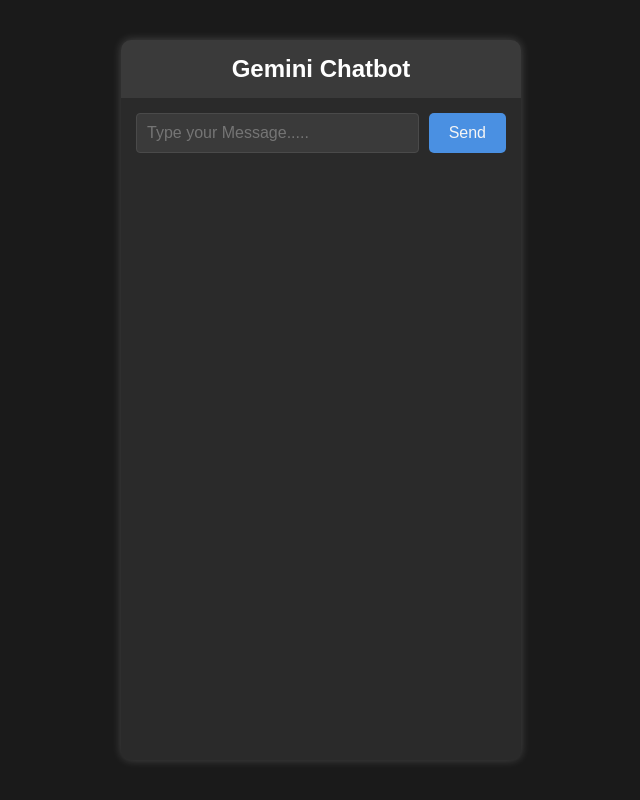
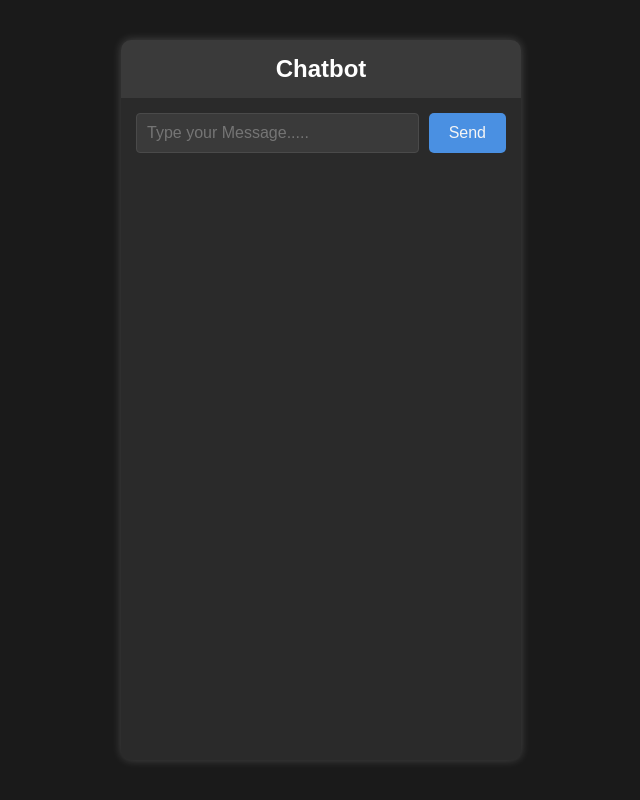
Before and after one commit to Danny-creative/ChatBot, a plain HTML site: page index.html in a window 1280 px wide. Shown: the whole page, without its empty margins (319-959 px from the left). Drawn offline with Linux system fonts and the light colour scheme.

Commit message:
Rename title from 'Gemini Chatbot' to 'Chatbot'

```diff
--- a/index.html
+++ b/index.html
@@ -3,14 +3,14 @@
 <head>
 	<meta charset="UTF-8">
 	<meta name="viewport" content="width=device-width, initial-scale=1.0">
-	<title>Gemini Chatbot</title>
+	<title>Chatbot</title>
 	<link rel="stylesheet" href="styles.css">
 </head>
 <body>
 	<div class="chat-container">
 		<div class="chat-header">
 			<h1>
-				Gemini Chatbot
+				Chatbot
 			</h1>
 		</div>
 
```
